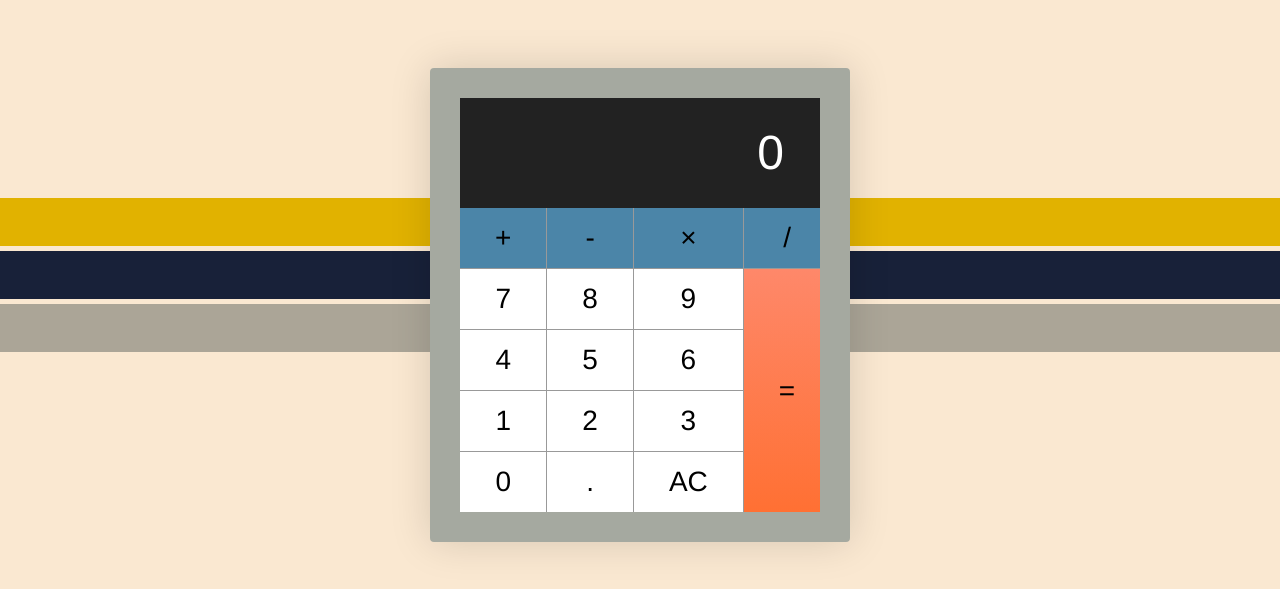
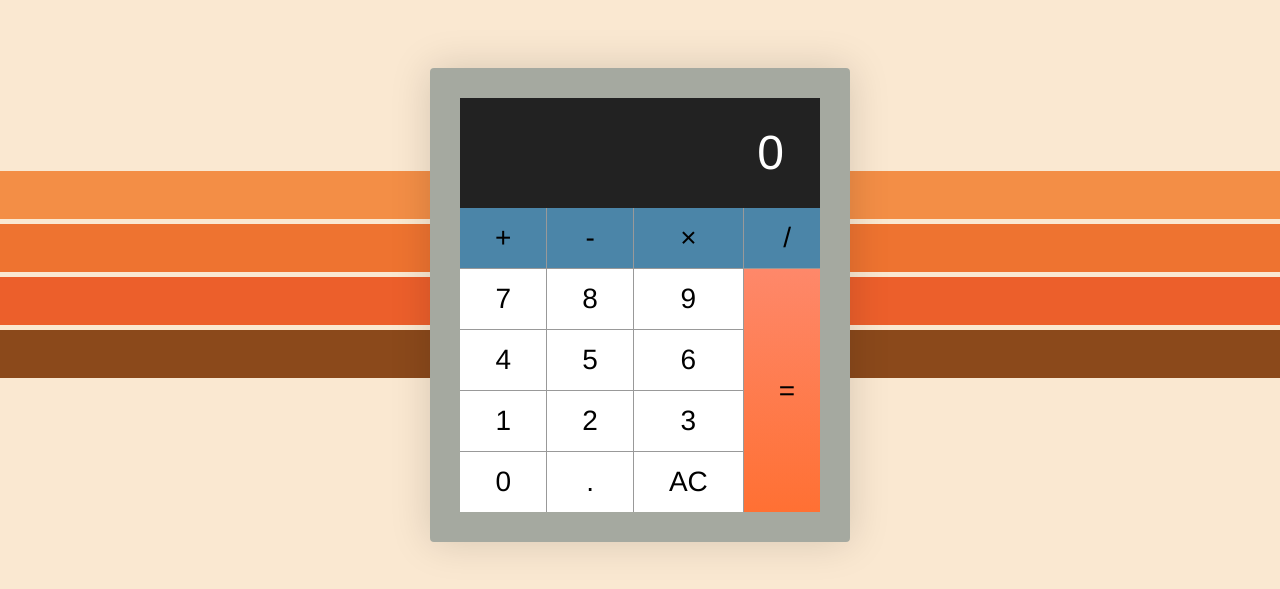
Before and after one commit to ccecott/UI-day4, a plain HTML site: page index.html in a window 1280 px wide. Shown: the part 123-712 px from the top of the page. Drawn offline with Linux system fonts and the light colour scheme.

Commit message:
color scheme done. Final commit until I remember something else randomly while dead alseep

```diff
--- a/index.html
+++ b/index.html
@@ -36,9 +36,10 @@
     </div>
 
     <div class="decoration">
-        <div class="stripe" id="red"></div>
-        <div class="stripe" id="blue"></div>
-        <div class="stripe" id="gold"></div>
+        <div class="stripe" id="one"></div>
+        <div class="stripe" id="two"></div>
+        <div class="stripe" id="three"></div>
+        <div class="stripe" id="four"></div>
     </div>
     <script src="./script.js"></script>
 </body>
--- a/styles.css
+++ b/styles.css
@@ -164,15 +164,19 @@ body {
     bottom: auto;
 }
 
-#red {
-    background-color: #e1b200;
+#one {
+    background-color: rgb(243, 142, 70);
 
 }
 
-#blue {
-    background-color: #182139;
+#two {
+    background-color: rgb(238, 115, 48);
 }
 
-#gold {
-    background-color: #aba597;
+#three {
+    background-color: rgb(236, 95, 43);
 }
+
+#four {
+    background-color: rgb(139, 73, 27);
+}
```
